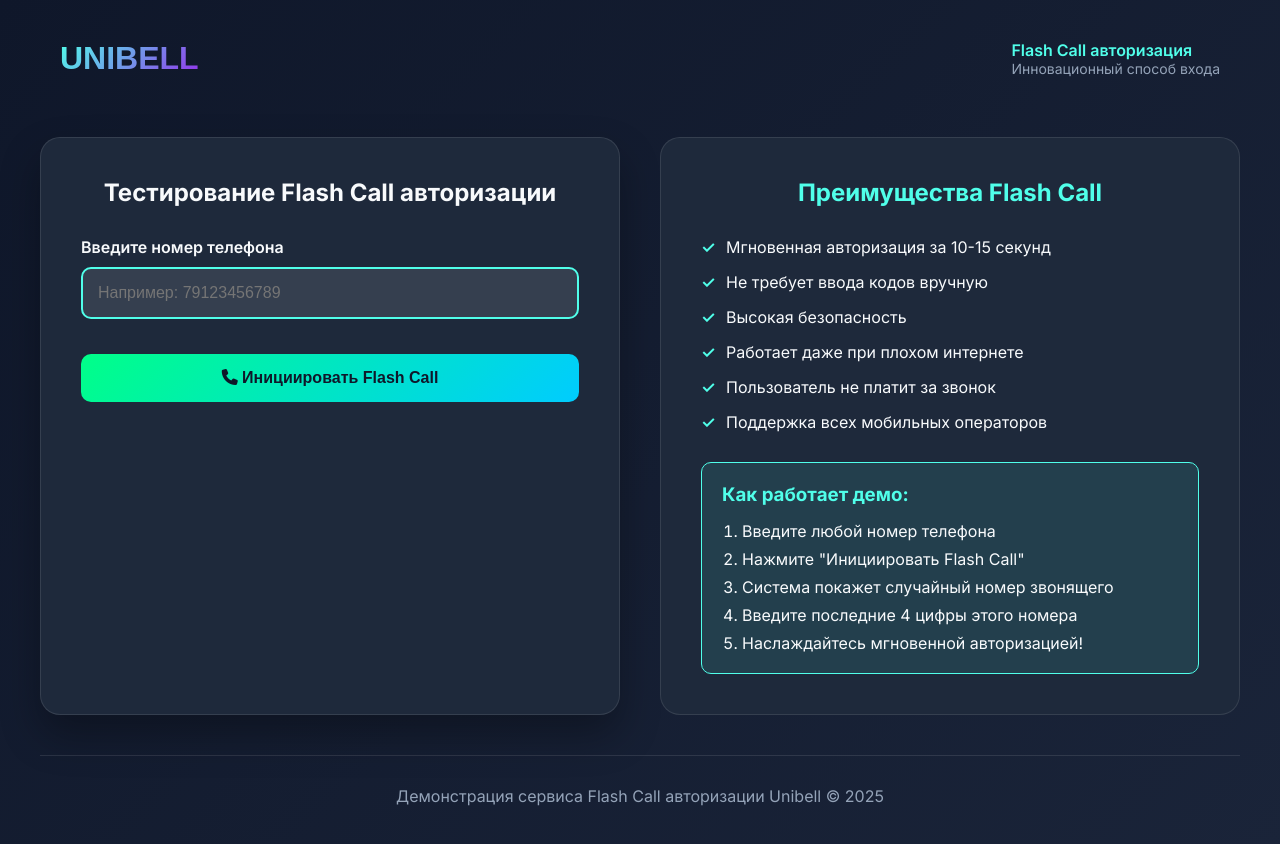
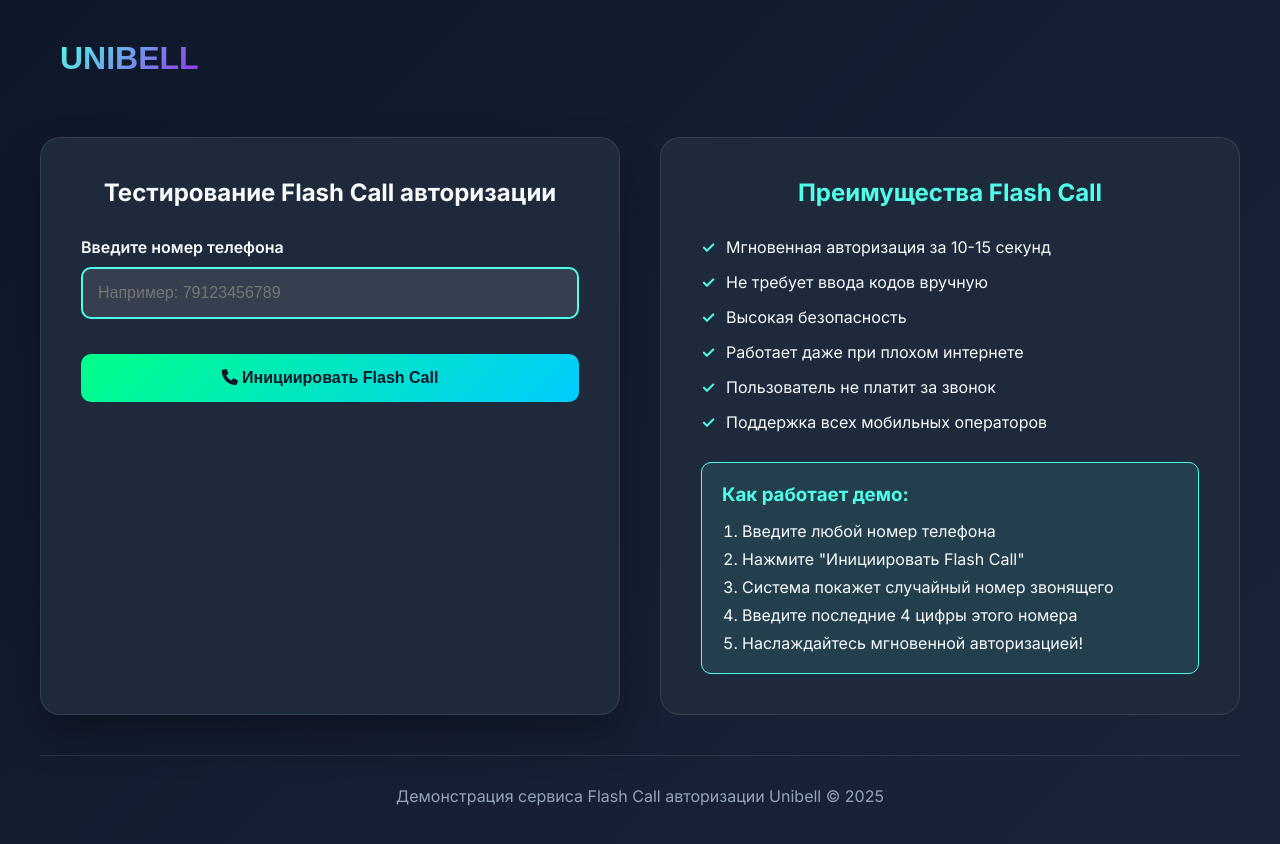
Before and after one commit to is6ream/FCexample, a plain HTML site: page FC.html in a window 1280 px wide. Drawn offline with Linux system fonts and the light colour scheme; a web font is replaced by a local one.

Commit message:
Update FC.html

```diff
--- a/FC.html
+++ b/FC.html
@@ -487,10 +487,6 @@
     <div class="container">
         <header class="header">
             <div class="logo">UNIBELL</div>
-            <div class="company-info">
-                <div style="color: var(--primary); font-weight: 600;">Flash Call авторизация</div>
-                <div style="color: var(--text-muted); font-size: 14px;">Инновационный способ входа</div>
-            </div>
         </header>
 
         <div class="demo-container">
```
